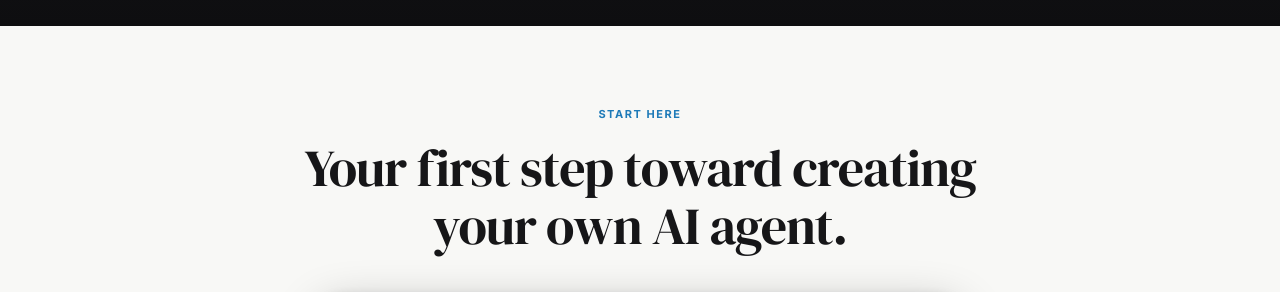
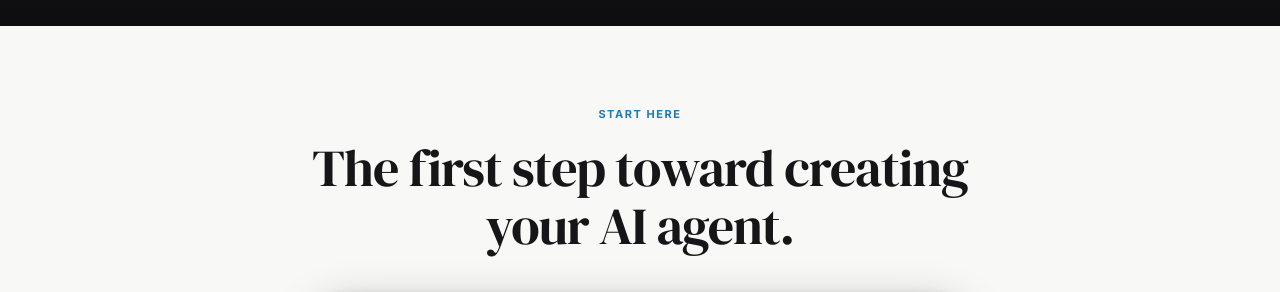
Before and after one commit to coolcalvin457-tech/agent-timesaver-nextjs, a Next.js app: page / in a window 1280 px wide. Shown: the part 1220-1512 px from the top of the page. Built offline with nearby package versions, Linux system fonts and the light colour scheme; no server answers.

Commit message:
Update Prompt Builder landing headline to The first step

```diff
--- a/app/page.tsx
+++ b/app/page.tsx
@@ -65,8 +65,8 @@ export default function Home() {
                 className="heading-1"
                 style={{ marginBottom: 0, fontSize: "var(--section-headline-size)", lineHeight: "var(--section-headline-lh)", letterSpacing: "var(--section-headline-ls)" }}
               >
-                <span style={{ display: "block" }}>Your first step toward creating</span>
-                <span style={{ display: "block" }}>your own AI agent.</span>
+                <span style={{ display: "block" }}>The first step toward creating</span>
+                <span style={{ display: "block" }}>your AI agent.</span>
               </h2>
             </div>
 
```
